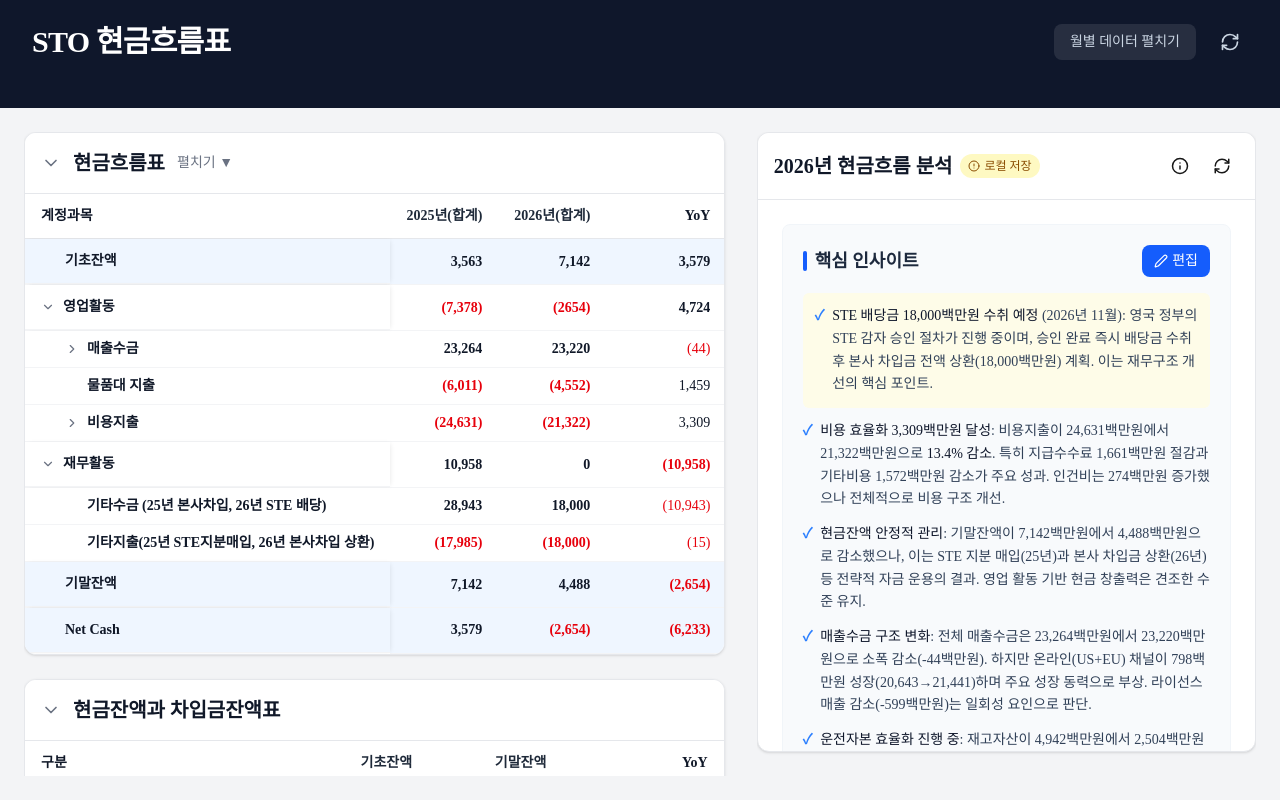
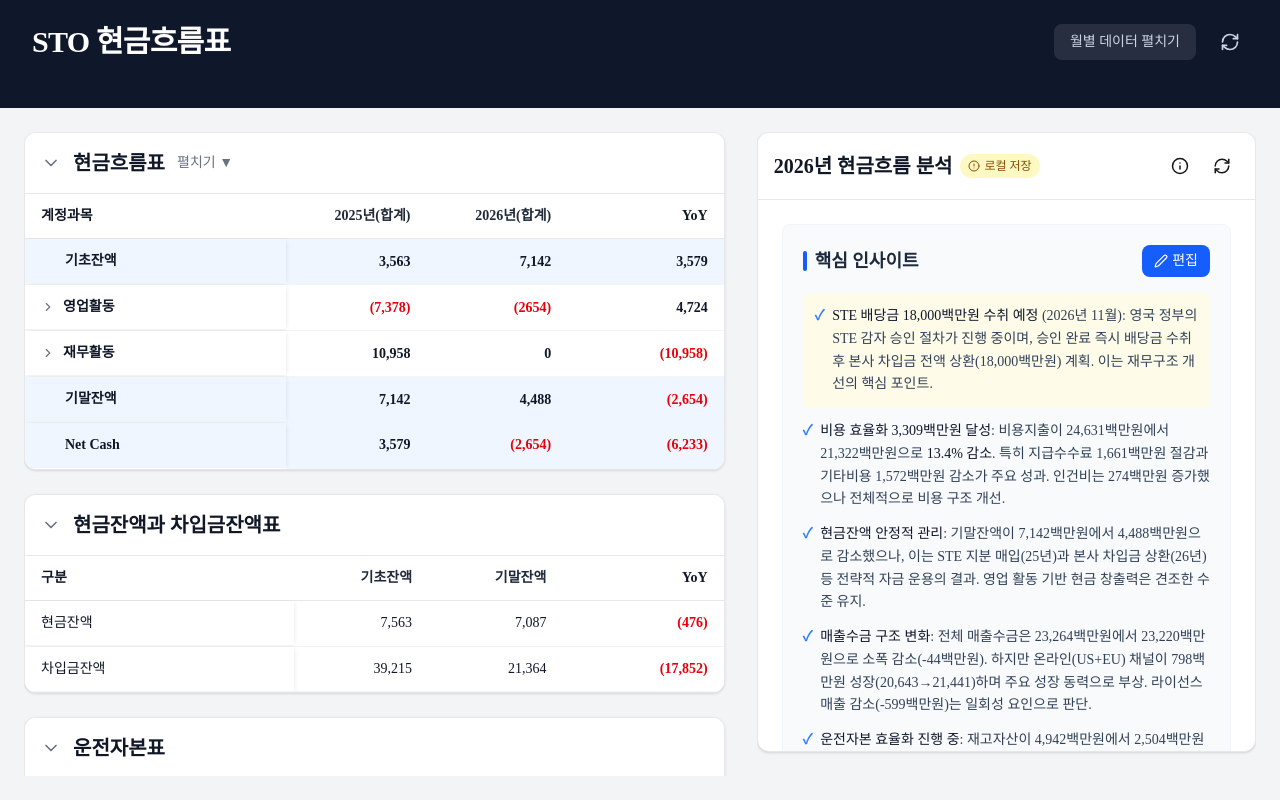
Before and after one commit to kyeongsoo88/stocashnew, a Next.js app: page / in a window 1280 px wide. Built offline with nearby package versions, Linux system fonts and the light colour scheme; a web font is replaced by a local one.

Commit message:
fix: set default expanded state of operating and financial activities to false

```diff
--- a/components/DataTable.tsx
+++ b/components/DataTable.tsx
@@ -146,9 +146,7 @@ export const DataTable: React.FC<DataTableProps> = ({ headers, rows, title, show
     const newExpandedGroups: Record<string, boolean> = {};
     const processGroup = (group: GroupedRow) => {
       if (group.children.length > 0) {
-        const isFinancialActivity = group.data[0]?.includes("재무활동");
-        const isOperatingActivity = group.data[0]?.includes("영업활동");
-        newExpandedGroups[group.id] = (isFinancialActivity || isOperatingActivity) ? true : expandAll;
+        newExpandedGroups[group.id] = expandAll;
 
         // 2단계 그룹도 처리
         group.children.forEach((child) => {
```
